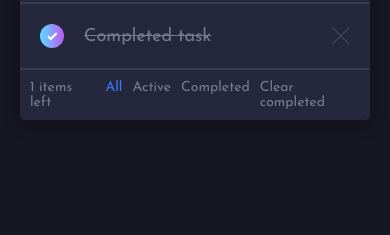
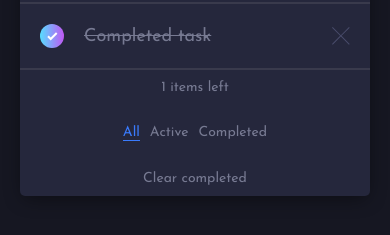
Before and after one commit to GoranK89/todo-app, a React (Vite) app: page / in a window 390 px wide. Shown: the part 275-510 px from the top of the page. Built offline with nearby package versions, Linux system fonts and the light colour scheme.

Commit message:
filters mobile positions

```diff
--- a/src/sass/layout/_tasks.scss
+++ b/src/sass/layout/_tasks.scss
@@ -102,12 +102,17 @@
     }
 
     .controls {
-      display: flex;
-      justify-content: space-between;
-      padding: 1rem;
-      gap: 1rem;
-      font-size: 1.4rem;
-      color: $color-dark-grayish-blue;
+      flex-direction: column;
+      align-items: center;
+      gap: 3rem;
+
+      &__task-filter {
+        .filter {
+          &--active {
+            border-bottom: 1px solid $color-bright-blue;
+          }
+        }
+      }
     }
   }
 }
```
Also changed, not shown: src/css/main.css.
